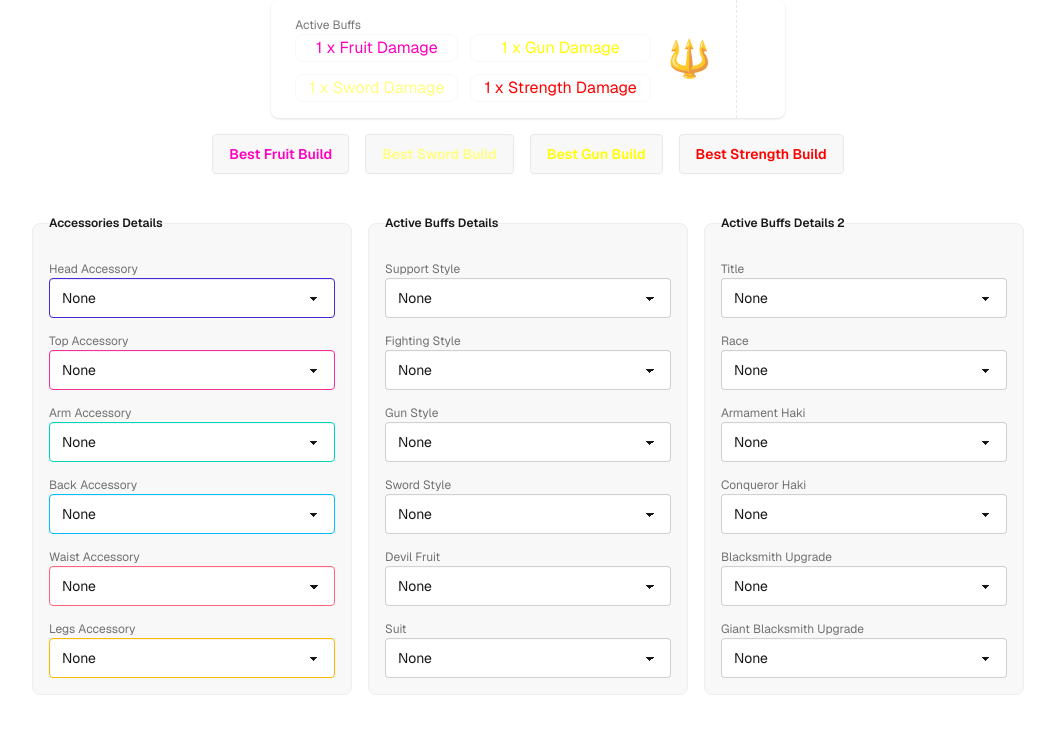
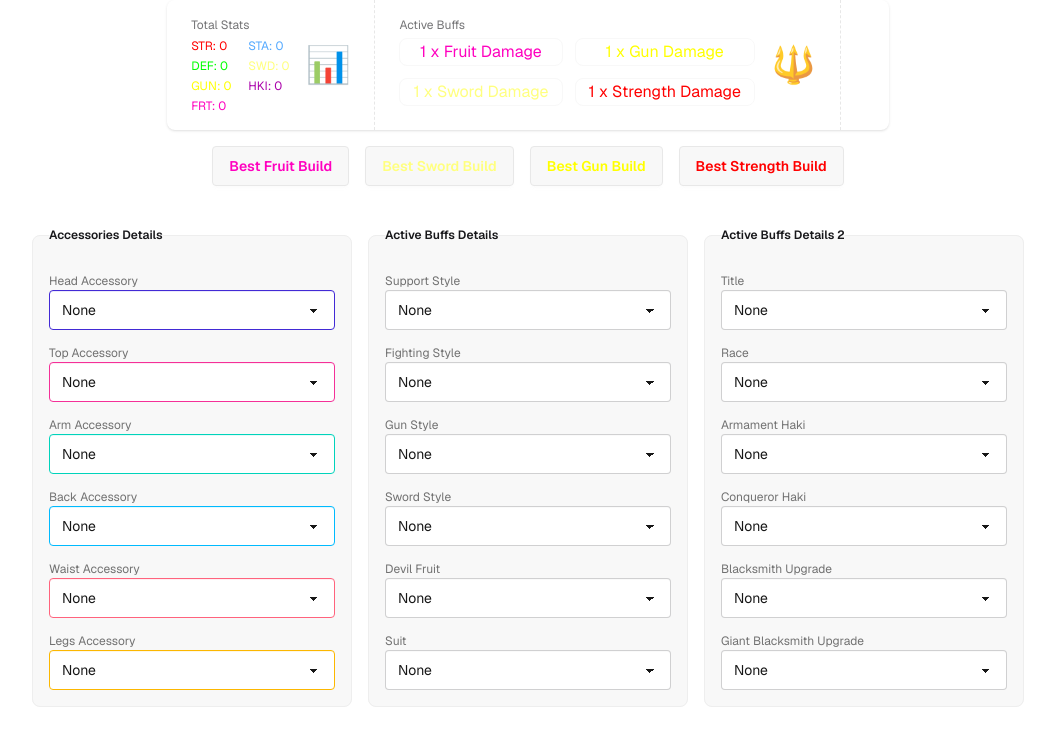
Before and after one commit to kingcode9918/aopg-calculator, a Next.js app: page / in a window 1280 px wide. Shown: the top 746 px of the page, without its empty margins (112-1167 px from the left). Built offline with nearby package versions, Linux system fonts and the light colour scheme.

Commit message:
clean up code using eslint

```diff
--- a/src/app/page.tsx
+++ b/src/app/page.tsx
@@ -1,47 +1,7 @@
 "use client";
-
-/* eslint-disable @typescript-eslint/no-unused-vars */
-
-import { useState } from "react";
-import Navbar from "./views/navbar";
-import GenericTable from "./views/table";
-import AccessorySelector from "./views/accselector";
-import BuffCardList from "./views/card";
-import BuffListAccordion from "./views/list";
-import { raceBuffsData } from "./data/racebuff";
-import DamageTable from "./views/damagetable";
-import {
-  Accessories,
-  headAccData,
-  topAccData,
-  armAccData,
-  backAccData,
-  waistAccData,
-  legsAccData,
-} from "./data/accessories";
 import Calculator from "./views/calculator";
 
-const accessoryDataMap = {
-  head: headAccData,
-  top: topAccData,
-  arm: armAccData,
-  back: backAccData,
-  waist: waistAccData,
-  legs: legsAccData,
-};
-
 export default function Home() {
-  const [pageSelected, setPageSelected] = useState<
-    "home" | "title" | "races" | "accessories" | "calculator" | "damagetable"
-  >("home");
-  const [accessorySelected, setAccessorySelected] = useState<
-    "head" | "top" | "arm" | "back" | "waist" | "legs"
-  >("head");
-
-  // Helper to get filtered accessory data
-  const getAccessoryData = () =>
-    accessoryDataMap[accessorySelected]?.filter((buff) => buff.id !== 0) ?? [];
-
   return (
     <div className="items-center justify-items-center min-h-screen font-[family-name:var(--font-geist-sans)]">
       {/* <Navbar onSelect={setPageSelected} selected={pageSelected} /> */}
--- a/src/app/views/calculator.tsx
+++ b/src/app/views/calculator.tsx
@@ -1,4 +1,3 @@
-/* eslint-disable */
 import { useState, useEffect } from "react";
 import {
   headAccData,
@@ -20,26 +19,8 @@ import {
   giantActiveBuffs,
   supportActiveBuffs,
 } from "../data/activebuff";
-import { damageData, Weapon, Mode } from "../data/damage";
-import { computeScaledDamage } from "../utils/computeDamage";
 import { titleBuffsData } from "../data/titlebuff";
 import { raceBuffsData } from "../data/racebuff";
-// import { useDevMode } from "../hooks/devmode";
-import { stat } from "fs";
-import {
-  getScaleBuffForScaling,
-  getStatKeyForScaling,
-} from "../utils/damageScale";
-
-const statKeys = [
-  { key: "strength", label: "Strength" },
-  { key: "stamina", label: "Stamina" },
-  { key: "defense", label: "Defense" },
-  { key: "sword", label: "Sword" },
-  { key: "gun", label: "Gun" },
-  { key: "haki", label: "Haki" },
-  { key: "fruit", label: "Fruit" },
-];
 
 const accKeys = [
   {
@@ -79,8 +60,6 @@ const accKeys = [
     color: "select-warning",
   },
 ];
-
-const moveKeys = ["M1", "Q", "E", "R", "F", "G", "T", "U", "Y"];
 
 const scaleTypes = [
   { key: "fruitBuff", label: "Fruit", className: "custom-text-fruit" },
@@ -195,18 +174,7 @@ const bestBuilds = {
 const Calculator = () => {
   // const dev = useDevMode();
 
-  const [customModeBuff, setCustomModeBuff] = useState(1);
-
   // Stats and Accessories
-  const [stats, setStats] = useState({
-    strength: 1,
-    stamina: 1,
-    defense: 1,
-    sword: 1,
-    gun: 1,
-    haki: 1,
-    fruit: 1,
-  });
   const [acc, setAcc] = useState({
     selectedHeadAcc: 0,
     selectedTopAcc: 0,
@@ -248,63 +216,19 @@ const Calculator = () => {
   });
 
   // Damage
-  const [selectedDamage, setSelectedDamage] = useState(0);
-  const [selectedDamageData, setSelectedDamageData] = useState<Weapon[]>();
-  const [selectedModeIdx, setSelectedModeIdx] = useState(0);
-  const [baseDamages, setBaseDamages] = useState<Record<string, number>>(() =>
-    moveKeys.reduce((acc, key) => ({ ...acc, [key]: 0 }), {})
-  );
-
-  const [damageTitle, setDamageTitle] = useState("");
-
-  const [moveScales, setMoveScales] = useState<Record<string, string>>(() =>
-    moveKeys.reduce((acc, key) => ({ ...acc, [key]: "Fruit" }), {})
-  );
 
   // Handlers
-  const handleStatChange = (key: string, value: number) =>
-    setStats((s) => ({ ...s, [key]: value }));
   const handleAccChange = (key: string, value: number) =>
     setAcc((a) => ({ ...a, [key]: value }));
   const handleBuffChange = (key: string, value: number) =>
     setBuffs((b) => ({ ...b, [key]: value }));
-  const handleBaseDamageChange = (key: string, value: string) =>
-    setBaseDamages((prev) => ({ ...prev, [key]: parseFloat(value) || 0 }));
-
-  const isFightingType =
-    selectedDamageData &&
-    selectedDamageData[0] &&
-    selectedDamageData[0].type === "Fighting";
 
   const setBestBuild = (type: keyof typeof bestBuilds) => {
     setAcc(bestBuilds[type].acc);
-    setBuffs((prev) => {
+    setBuffs(() => {
       // If current selected main damage is fighting, keep fightingBuff as 0
-      if (isFightingType) {
-        return { ...bestBuilds[type].buffs, fightingBuff: 0 };
-      }
       return { ...bestBuilds[type].buffs };
     });
-    let scaleLabel = "";
-    switch (type) {
-      case "fruit":
-        scaleLabel = "Fruit";
-        break;
-      case "sword":
-        scaleLabel = "Sword";
-        break;
-      case "gun":
-        scaleLabel = "Gun";
-        break;
-      case "strength":
-        scaleLabel = "Strength";
-        break;
-      default:
-        scaleLabel = "Fruit";
-    }
-    setMoveScales(
-      moveKeys.reduce((acc, key) => ({ ...acc, [key]: scaleLabel }), {})
-    );
   };
 
   const buffFieldsets = [
@@ -320,7 +244,6 @@ const Calculator = () => {
           key: "fightingBuff",
           label: "Fighting Style",
           data: fightingActiveBuffs,
-          disableIf: () => isFightingType,
         },
         { key: "gunSBuff", label: "Gun Style", data: gunActiveBuffs },
         { key: "swordSBuff", label: "Sword Style", data: swordActiveBuffs },
@@ -378,7 +301,8 @@ const Calculator = () => {
       fruit: accObjs.reduce((sum, a) => sum + (a?.fruit || 0), 0),
     });
 
-    // Buffs
+    //
+    // eslint-disable-next-line @typescript-eslint/no-explicit-any
     const getBuff = (arr: any[], id: number) =>
       arr.find((b) => b.id === id) || {};
     const selected = {
@@ -412,8 +336,7 @@ const Calculator = () => {
               (selected.conquerors[type] || 1) *
               (selected.blacksmith[type] || 1) *
               (selected.giant[type] || 1) *
-              (selected.support[type] || 1) *
-              (customModeBuff || 1)
+              (selected.support[type] || 1)
             : prod,
         1
       ),
@@ -432,8 +355,7 @@ const Calculator = () => {
               (selected.conquerors[type] || 1) *
               (selected.blacksmith[type] || 1) *
               (selected.giant[type] || 1) *
-              (selected.support[type] || 1) *
-              (customModeBuff || 1)
+              (selected.support[type] || 1)
             : prod,
         1
       ),
@@ -452,8 +374,7 @@ const Calculator = () => {
               (selected.conquerors[type] || 1) *
               (selected.blacksmith[type] || 1) *
               (selected.giant[type] || 1) *
-              (selected.support[type] || 1) *
-              (customModeBuff || 1)
+              (selected.support[type] || 1)
             : prod,
         1
       ),
@@ -472,45 +393,57 @@ const Calculator = () => {
               (selected.conquerors[type] || 1) *
               (selected.blacksmith[type] || 1) *
               (selected.giant[type] || 1) *
-              (selected.support[type] || 1) *
-              (customModeBuff || 1)
+              (selected.support[type] || 1)
             : prod,
         1
       ),
     });
 
     // Damage
-    const foundDamage = damageData.find((dmg) => dmg.id === selectedDamage);
-    setSelectedDamageData(foundDamage ? [foundDamage] : undefined);
-    setSelectedModeIdx(-1);
-
-    if (isFightingType && buffs.fightingBuff !== 0) {
-      setBuffs((prev) => ({ ...prev, fightingBuff: 0 }));
-    }
-  }, [acc, buffs, selectedDamage, customModeBuff, isFightingType]);
+  }, [acc, buffs]);
 
   // Render
   return (
     <div className="w-full flex flex-col items-center">
       {/* Stats */}
       <div className="stats shadow">
-        {/* <div className="stat">
+        <div className="stat">
           <div className="stat-figure text-primary">
             <span className="text-4xl">📊</span>
           </div>
+
           <div className="stat-title">Total Stats</div>
-          <div className="stat-value text-primary">
+
+          {/* <div className="stat-value text-primary">
             {Object.values(stats)
               .reduce((a, b) => a + b, 0)
               .toLocaleString()}
-          </div>
+          </div> */}
+
           <div className="stat-desc">
-            +
+            {/* +
             {Object.values(accBonus)
               .reduce((a, b) => a + b, 0)
-              .toLocaleString()}
+              .toLocaleString()} */}
+            {/* --- Horizontal Stats Here --- */}
+            <div className="mt-1 grid grid-cols-2 gap-x-4 gap-y-1 text-xs">
+              <span className="custom-text-strength">
+                STR: {accBonus.strength}
+              </span>
+              <span className="custom-text-stamina">
+                STA: {accBonus.stamina}
+              </span>
+              <span className="custom-text-defense">
+                DEF: {accBonus.defense}
+              </span>
+              <span className="custom-text-sword">SWD: {accBonus.sword}</span>
+              <span className="custom-text-gun">GUN: {accBonus.gun}</span>
+              <span className="custom-text-haki">HKI: {accBonus.haki}</span>
+              <span className="custom-text-fruit">FRT: {accBonus.fruit}</span>
+            </div>
           </div>
-        </div> */}
+        </div>
+
         <div className="stat">
           <div className="stat-figure text-secondary">
             <span className="text-4xl">🔱</span>
@@ -618,47 +551,6 @@ const Calculator = () => {
               <span className="opacity-70">x (applies to all buffs)</span>
             </div>
           )} */}
-          <div className="stat-desc text-secondary">
-            {selectedDamageData && selectedDamageData.length > 0 ? (
-              <div>
-                {selectedDamageData[0].modes &&
-                  selectedDamageData[0].modes.length > 0 && (
-                    <div className="gap-2 mb-2">
-                      {/* None option */}
-                      <label className="flex items-center gap-1 cursor-pointer">
-                        <input
-                          type="radio"
-                          name="mode-toggle"
-                          className="radio radio-warning radio-xs"
-                          checked={selectedModeIdx === -1}
-                          onChange={() => setSelectedModeIdx(-1)}
-                        />
-                        <span className="ml-1">None</span>
-                      </label>
-                      {selectedDamageData[0].modes.map(
-                        (mode: Mode, idx: number) => (
-                          <label
-                            key={mode.name}
-                            className="flex items-center gap-1 cursor-pointer"
-                          >
-                            <input
-                              type="radio"
-                              name="mode-toggle"
-                              className="radio radio-warning radio-xs"
-                              checked={selectedModeIdx === idx}
-                              onChange={() => setSelectedModeIdx(idx)}
-                            />
-                            <span className="ml-1">{mode.name}</span>
-                          </label>
-                        )
-                      )}
-                    </div>
-                  )}
-              </div>
-            ) : (
-              "No damage data selected"
-            )}
-          </div>
         </div>
       </div>
       <div className="flex flex-wrap gap-4 mb-4 mt-4">
@@ -777,10 +669,11 @@ const Calculator = () => {
             className="fieldset bg-base-200 border-base-300 rounded-box w-xs border p-4"
           >
             <legend className="fieldset-legend">{fieldset.legend}</legend>
-            {fieldset.fields.map(({ key, label, data, disableIf }) => {
+            {fieldset.fields.map(({ key, label, data }) => {
               // Get selected buff object
               const selectedBuffId = buffs[key as keyof typeof buffs];
               const selectedBuff = data.find(
+                // eslint-disable-next-line @typescript-eslint/no-explicit-any
                 (buff: any) => buff.id === selectedBuffId
               );
 
@@ -844,16 +737,18 @@ const Calculator = () => {
                       handleBuffChange(key, Number(e.target.value))
                     }
                     className="select"
-                    disabled={disableIf ? disableIf() : false}
                   >
                     <option value="" disabled>
                       Pick a {label.toLowerCase()}
                     </option>
-                    {data.map((buff: any) => (
-                      <option key={buff.id} value={buff.id}>
-                        {buff.name}
-                      </option>
-                    ))}
+                    {
+                      // eslint-disable-next-line @typescript-eslint/no-explicit-any
+                      data.map((buff: any) => (
+                        <option key={buff.id} value={buff.id}>
+                          {buff.name}
+                        </option>
+                      ))
+                    }
                   </select>
                 </div>
               );
@@ -1149,6 +1044,4 @@ const Calculator = () => {
   );
 };
 
-/* eslint-enable */
-
 export default Calculator;
```
